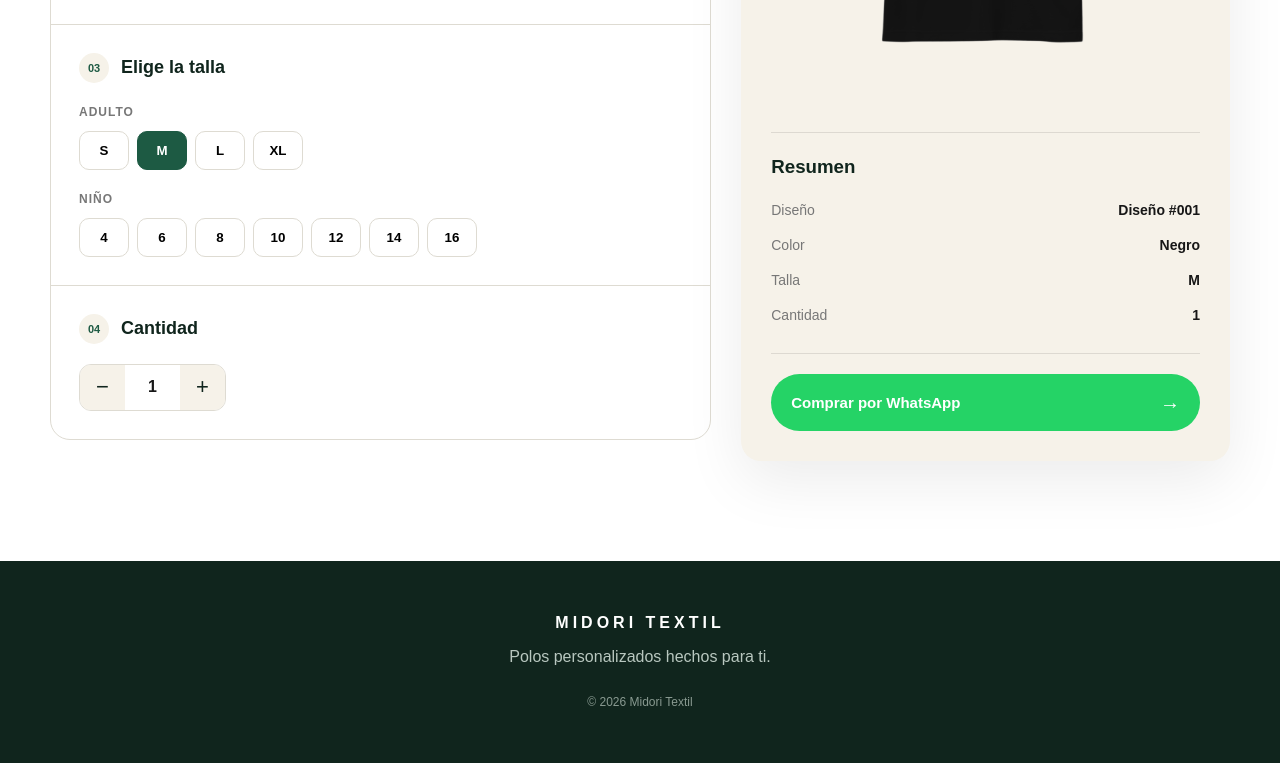
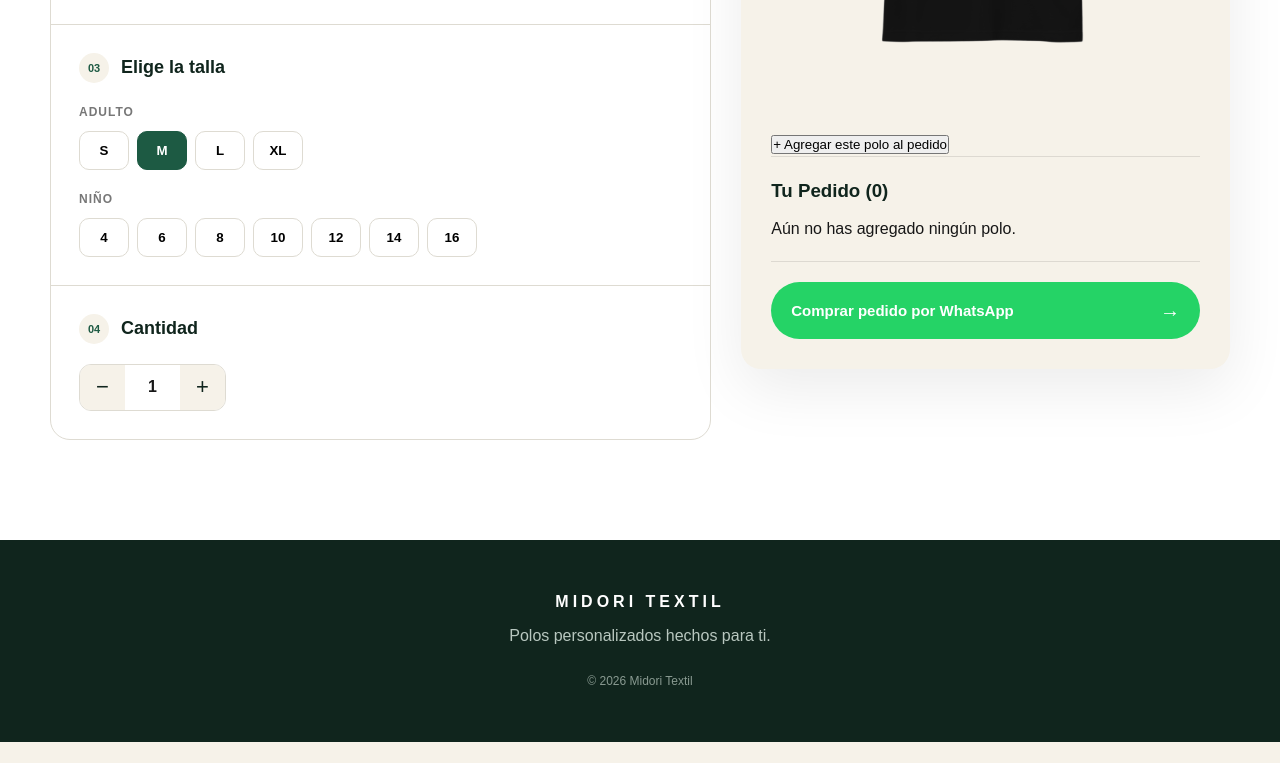
Before and after one commit to sergiomortiz27/midori-textil, a plain HTML site: page index.html in a window 1280 px wide. Shown: the part 1573-2336 px from the top of the page. After the commit the page ends 2315 px from the top, so only its background shows below. Drawn offline with Linux system fonts and the light colour scheme.

Commit message:
Add files via upload

```diff
--- a/index.html
+++ b/index.html
@@ -272,120 +272,48 @@
 
                     <!-- ================= PREVISUALIZACIÓN ================= -->
 
+
+                    <!-- ================= PREVISUALIZACIÓN Y CARRITO ================= -->
+
                     <aside class="preview-panel">
 
                         <div class="preview-header">
-
-                            <span class="eyebrow">
-                                VISTA PREVIA
-                            </span>
-
-                            <h3>
-                                Así quedará tu polo
-                            </h3>
-
+                            <span class="eyebrow">VISTA PREVIA</span>
+                            <h3>Así quedará tu polo</h3>
                         </div>
 
-
+                        <!-- VISTA PREVIA DEL POLO ACTUAL -->
                         <div id="shirtPreview" class="shirt-preview">
-
                             <div class="shirt-wrapper">
                                 <div id="shirtColorOverlay" class="shirt-color-overlay"></div>
-
-                                <img
-                                    id="shirtBase"
-                                    class="shirt-base"
-                                    src="assets/polos/polo-base.png"
-                                    alt="Polo personalizado">
-
-                                <!-- El diseño debe estar aquí adentro -->
-                                <div
-                                    id="shirtDesign"
-                                    class="shirt-design">
-                                </div>
+                                <img id="shirtBase" class="shirt-base" src="assets/polos/polo-base.png" alt="Polo personalizado">
+                                <div id="shirtDesign" class="shirt-design"></div>
                             </div>
-
                         </div>
 
+                        <!-- BOTÓN PARA AGREGAR LA CONFIGURACIÓN ACTUAL AL CARRITO -->
+                        <button id="addToCartButton" class="secondary-button" type="button">
+                            + Agregar este polo al pedido
+                        </button>
 
-                        <!-- RESUMEN -->
+                        <!-- RESUMEN / LISTA DE POLOS EN EL PEDIDO -->
+                        <div class="order-summary">
+                            <h3>Tu Pedido (<span id="cartCount">0</span>)</h3>
 
-                        <div class="order-summary">
-
-                            <h3>
-                                Resumen
-                            </h3>
-
-                            <div class="summary-row">
-
-                                <span>
-                                    Diseño
-                                </span>
-
-                                <strong id="summaryDesign">
-                                    Diseño #001
-                                </strong>
-
+                            <!-- Lista dinámica de productos agregados -->
+                            <div id="cartList" class="cart-list">
+                                <p class="empty-cart-text">Aún no has agregado ningún polo.</p>
                             </div>
-
-
-                            <div class="summary-row">
-
-                                <span>
-                                    Color
-                                </span>
-
-                                <strong id="summaryColor">
-                                    Negro
-                                </strong>
-
-                            </div>
-
-
-                            <div class="summary-row">
-
-                                <span>
-                                    Talla
-                                </span>
-
-                                <strong id="summarySize">
-                                    M
-                                </strong>
-
-                            </div>
-
-
-                            <div class="summary-row">
-
-                                <span>
-                                    Cantidad
-                                </span>
-
-                                <strong id="summaryQuantity">
-                                    1
-                                </strong>
-
-                            </div>
-
                         </div>
 
-
-                        <button
-                            id="whatsappButton"
-                            class="whatsapp-button"
-                            type="button">
-
-                            <span>
-                                Comprar por WhatsApp
-                            </span>
-
-                            <span class="arrow">
-                                →
-                            </span>
-
+                        <!-- BOTÓN FINAL DE WHATSAPP -->
+                        <button id="whatsappButton" class="whatsapp-button" type="button">
+                            <span>Comprar pedido por WhatsApp</span>
+                            <span class="arrow">→</span>
                         </button>
 
                     </aside>
+
 
                 </div>
 
```
